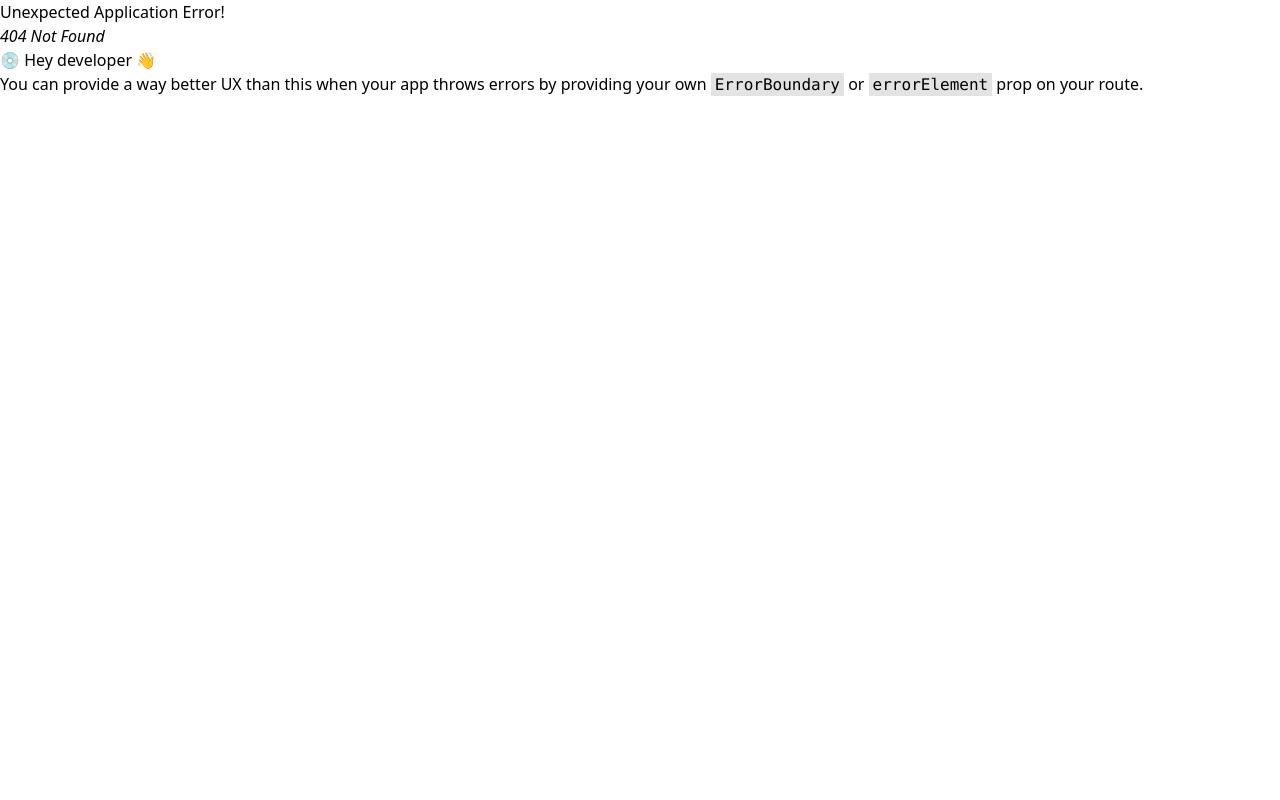
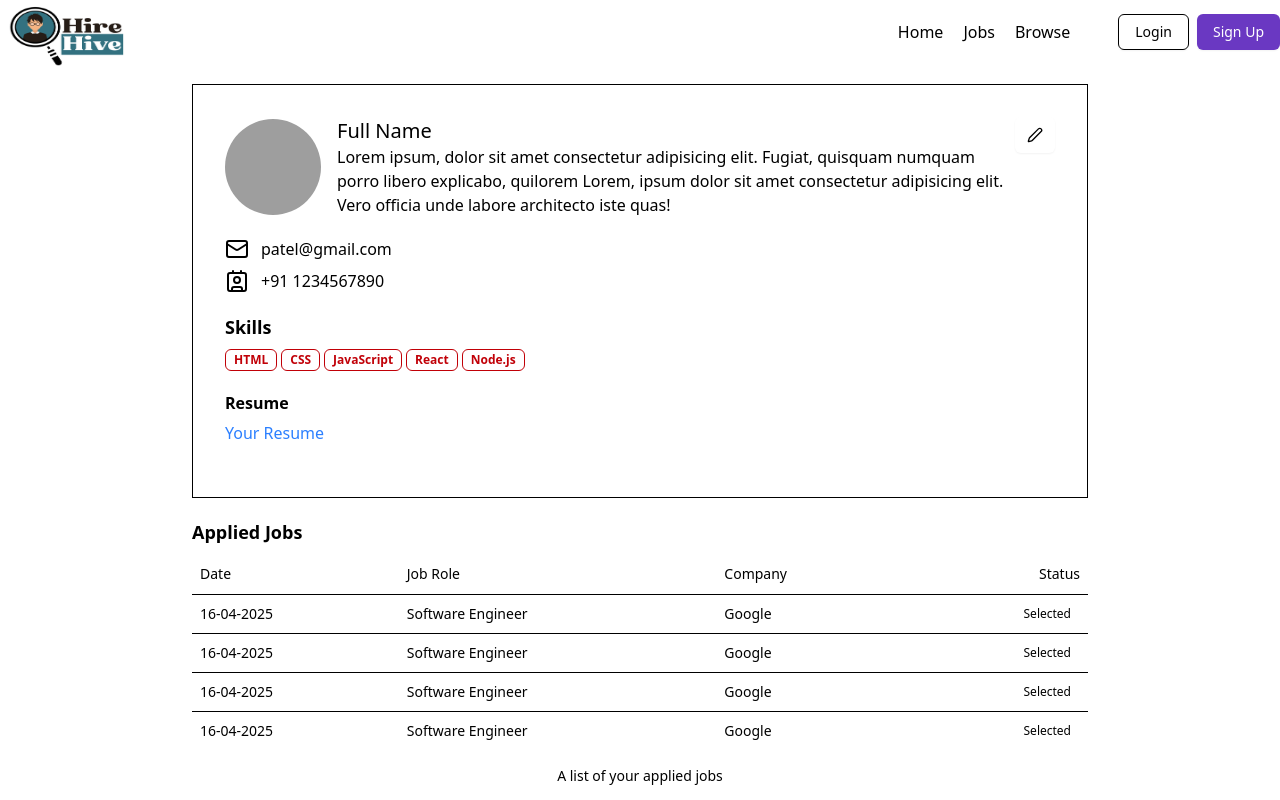
Before and after one commit to Abhi-Ptdr/Job-Portal, a React (Vite) app in the folder frontend/: page /profile in a window 1280 px wide. Before the commit this address had no page. Built offline with nearby package versions, Linux system fonts and the light colour scheme; grey boxes are pictures that could not be loaded; the HTML template or start-up script is replaced by a standard one.

Commit message:
Profile page is created and routes added

```diff
--- a/frontend/src/App.jsx
+++ b/frontend/src/App.jsx
@@ -4,6 +4,7 @@
 import Home from './components/Home'
 import Jobs from './components/Jobs'
 import Browse from './components/Browse'
+import Profile from './components/Profile'
 
 const appRouter = createBrowserRouter([
   {
@@ -25,6 +26,10 @@
   {
     path:'/browse',
     element:<Browse/>,
+  },
+  {
+    path:'/profile',
+    element:<Profile/>,
   }
 
 ])
--- /dev/null
+++ b/frontend/src/components/AppliedJobTable.jsx
@@ -0,0 +1,37 @@
+import React from 'react'
+import { Table, TableBody, TableCaption, TableCell, TableHead, TableHeader, TableRow } from "@/components/ui/table"
+import { Badge } from './ui/badge'
+
+
+function AppliedJobTable() {
+    return (
+        <div>
+            <Table>
+                <TableCaption>A list of your applied jobs</TableCaption>
+                <TableHeader>
+                    <TableRow>
+                        <TableHead className="">Date</TableHead>
+                        <TableHead>Job Role</TableHead>
+                        <TableHead>Company</TableHead>
+                        <TableHead className="text-right">Status</TableHead>
+                    </TableRow>
+                </TableHeader>
+                <TableBody>
+                    {
+                        [1,2,3,4].map((item, index) => (
+                            <TableRow key={index}>
+                                <TableCell>16-04-2025</TableCell>
+                                <TableCell>Software Engineer</TableCell>
+                                <TableCell>Google</TableCell>
+                                <TableCell className="text-right"><Badge>Selected</Badge></TableCell>
+                            </TableRow>
+                        ))
+                    }
+                </TableBody>
+            </Table>
+
+        </div>
+    )
+}
+
+export default AppliedJobTable
--- /dev/null
+++ b/frontend/src/components/Profile.jsx
@@ -0,0 +1,68 @@
+import React from 'react'
+import Navbar from './shared/Navbar'
+import { Avatar, AvatarImage } from './ui/avatar'
+import { Button } from './ui/button'
+import { Contact, Mail, Pen } from 'lucide-react'
+import { Badge } from './ui/badge'
+import { Label } from './ui/label'
+import AppliedJobTable from './AppliedJobTable'
+
+
+const skills = ["HTML", "CSS", "JavaScript", "React", "Node.js"]
+
+function Profile() {
+
+    const isResume = true;
+
+    return (
+        <div>
+            <Navbar />
+            <div className='max-w-4xl mx-auto bg-white border boredr-gray-200 my-5 p-8'>
+                <div className='flex justify-between'>
+                    <div className='flex items-center gap-4'>
+                        <Avatar className="w-24 h-24 ">
+                            <AvatarImage src="https://www.shutterstock.com/image-vector/circle-line-simple-design-logo-600nw-2174926871.jpg" alt="Profile" />
+                        </Avatar>
+                        <div>
+                            <h1 className='font-medium text-xl'>Full Name</h1>
+                            <p>Lorem ipsum, dolor sit amet consectetur adipisicing elit. Fugiat, quisquam numquam porro libero explicabo, quilorem Lorem, ipsum dolor sit amet consectetur adipisicing elit. Vero officia unde labore architecto iste quas! </p>
+                        </div>
+                    </div>
+                    <Button className="text-right border-none cursor-pointer" variant="outline"><Pen/></Button>
+                </div>
+                <div className='my-5'>
+                    <div className='flex items-center gap-3 my-2'>
+                        <Mail/>
+                        <span>patel@gmail.com</span>
+                    </div>
+                    <div className='flex items-center gap-3 my-2'>
+                        <Contact/>
+                        <span>+91 1234567890</span>
+                    </div>
+                </div>
+                <div className='my-5'>
+                    <h1 className='font-bold text-lg my-2'>Skills</h1>
+                    <div className='flex items-center gap-1'>
+                        {
+                            skills.length !== 0 ? skills.map((item, index) => <Badge key={index} className='text-red-700 font-bold' variant='ghost'>{item}</Badge>) : <span>NA</span>
+                        }
+                    </div>
+                    <div className='grid w-full max-w-sm items-center gap-1.5'>
+                        <Label htmlFor="resume" className="text-md font-bold mt-5">Resume</Label>
+                        {
+                            isResume ? <a href="https://www.shutterstock.com/image-vector/circle-line-simple-design-logo-600nw-2174926871.jpg" className='text-blue-500 w-full hover:underline cursor-pointer'>Your Resume</a> : <span> NA </span>
+                        }
+                    </div>
+                </div>
+            </div>
+            <div className='max-w-4xl mx-auto bg-while rounded-2xl'>
+                <h1 className='font-bold text-lg my-2'>Applied Jobs</h1>
+                {/* Applications table */}
+                <AppliedJobTable/>
+
+            </div>
+        </div>
+    )
+}
+
+export default Profile
--- a/frontend/src/components/shared/Navbar.jsx
+++ b/frontend/src/components/shared/Navbar.jsx
@@ -55,7 +55,7 @@
                     <div className="flex flex-col my-4 text-gray-600">
                       <div className="flex w-fit item-center gap-2 cursor-pointer">
                         <User2 className="my-2" />
-                        <Button variant="link">View Profile</Button>
+                        <Button variant="link"> <Link to="/profile">View Profile</Link></Button>
                       </div>
                       <div className="flex w-fit item-center gap-2 cursor-pointer">
                         <LogOut className="my-2" />
--- /dev/null
+++ b/frontend/src/components/ui/table.jsx
@@ -0,0 +1,121 @@
+import * as React from "react"
+
+import { cn } from "@/lib/utils"
+
+function Table({
+  className,
+  ...props
+}) {
+  return (
+    <div data-slot="table-container" className="relative w-full overflow-x-auto">
+      <table
+        data-slot="table"
+        className={cn("w-full caption-bottom text-sm", className)}
+        {...props} />
+    </div>
+  );
+}
+
+function TableHeader({
+  className,
+  ...props
+}) {
+  return (
+    <thead
+      data-slot="table-header"
+      className={cn("[&_tr]:border-b", className)}
+      {...props} />
+  );
+}
+
+function TableBody({
+  className,
+  ...props
+}) {
+  return (
+    <tbody
+      data-slot="table-body"
+      className={cn("[&_tr:last-child]:border-0", className)}
+      {...props} />
+  );
+}
+
+function TableFooter({
+  className,
+  ...props
+}) {
+  return (
+    <tfoot
+      data-slot="table-footer"
+      className={cn("bg-muted/50 border-t font-medium [&>tr]:last:border-b-0", className)}
+      {...props} />
+  );
+}
+
+function TableRow({
+  className,
+  ...props
+}) {
+  return (
+    <tr
+      data-slot="table-row"
+      className={cn(
+        "hover:bg-muted/50 data-[state=selected]:bg-muted border-b transition-colors",
+        className
+      )}
+      {...props} />
+  );
+}
+
+function TableHead({
+  className,
+  ...props
+}) {
+  return (
+    <th
+      data-slot="table-head"
+      className={cn(
+        "text-foreground h-10 px-2 text-left align-middle font-medium whitespace-nowrap [&:has([role=checkbox])]:pr-0 [&>[role=checkbox]]:translate-y-[2px]",
+        className
+      )}
+      {...props} />
+  );
+}
+
+function TableCell({
+  className,
+  ...props
+}) {
+  return (
+    <td
+      data-slot="table-cell"
+      className={cn(
+        "p-2 align-middle whitespace-nowrap [&:has([role=checkbox])]:pr-0 [&>[role=checkbox]]:translate-y-[2px]",
+        className
+      )}
+      {...props} />
+  );
+}
+
+function TableCaption({
+  className,
+  ...props
+}) {
+  return (
+    <caption
+      data-slot="table-caption"
+      className={cn("text-muted-foreground mt-4 text-sm", className)}
+      {...props} />
+  );
+}
+
+export {
+  Table,
+  TableHeader,
+  TableBody,
+  TableFooter,
+  TableHead,
+  TableRow,
+  TableCell,
+  TableCaption,
+}
```
